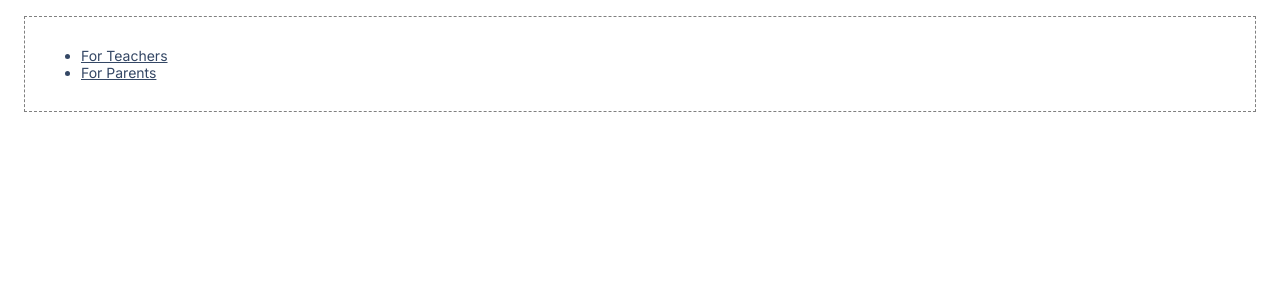
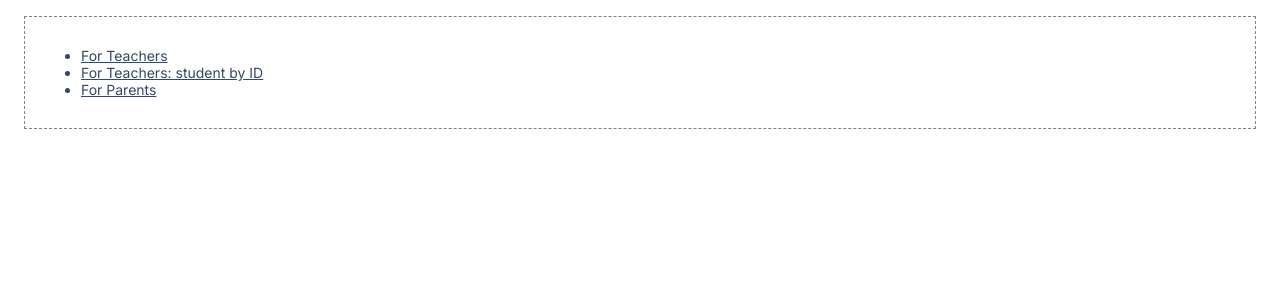
Before and after one commit to atroppe/student-data-analysis, a React (Vite) app in the folder frontend/: page / in a window 1280 px wide. Shown: the top 300 px of the page. Built offline with nearby package versions, Linux system fonts and the light colour scheme.

Commit message:
update routes

```diff
--- a/frontend/src/app/app.tsx
+++ b/frontend/src/app/app.tsx
@@ -57,16 +57,15 @@ export function App() {
   return (
     <ThemeProvider theme={theme}>
       <Box component="section" sx={{ m: 2, p: 2, border: "1px dashed grey" }}>
-        <BrowserRouter>
-          <Routes>
-            <Route path="/teachers" element={<ReportForTeacher />} />
-            <Route path="/parents" element={<ReportForStudent />} />
-          </Routes>
-        </BrowserRouter>
         <ul>
           <li>
             <Link href="/teachers" color="inherit">
               For Teachers
+            </Link>
+          </li>
+          <li>
+            <Link href="/teachers/1" color="inherit">
+              For Teachers: student by ID
             </Link>
           </li>
           <li>
@@ -75,6 +74,14 @@ export function App() {
             </Link>
           </li>
         </ul>
+
+        <BrowserRouter>
+          <Routes>
+            <Route path="/teachers" element={<ReportForTeacher />} />
+            <Route path="/teachers/:studentId" element={<ReportForTeacher />} />
+            <Route path="/parents" element={<ReportForStudent />} />
+          </Routes>
+        </BrowserRouter>
       </Box>
     </ThemeProvider>
   );
```
